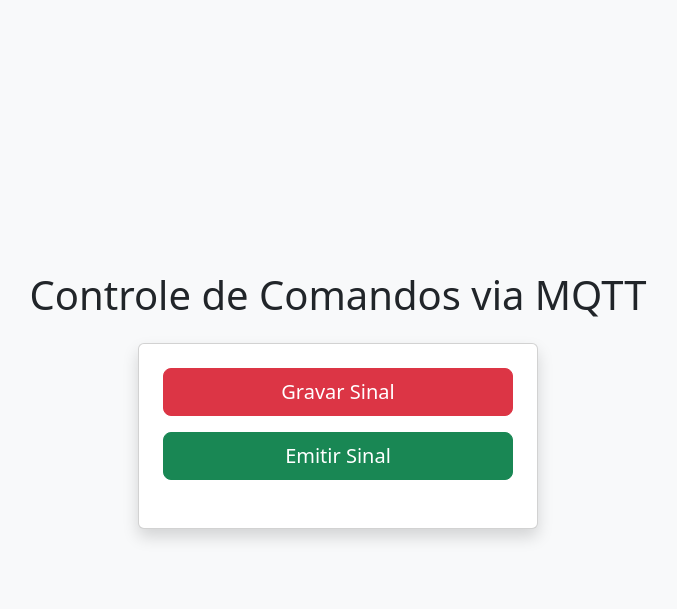
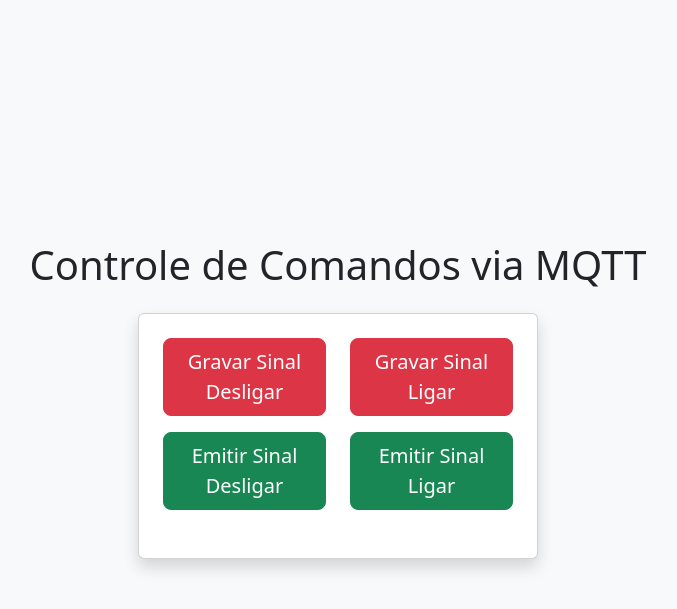
Before and after one commit to HielSaraiva/project-chronoair, a Django app: page / in a window 1280 px wide. Shown: the top 609 px of the page, without its empty margins (302-979 px from the left). Run offline with Django 5.2, Linux system fonts and the light colour scheme; some libraries are stand-ins or nearby versions.

Commit message:
feat: implementando os botões (3 e 4) com o website

```diff
--- a/esp32/esp32_validated_modules/mqtt_subscriber_publisher/django_web/website_test/templates/index.html
+++ b/esp32/esp32_validated_modules/mqtt_subscriber_publisher/django_web/website_test/templates/index.html
@@ -18,16 +18,36 @@
         <div class="card shadow p-4 bg-white rounded" style="max-width: 400px; width: 100%;">
             <form method="post">
                 {% csrf_token %}  <!-- Token para garantir segurança no envio do POST -->
-                <div class="d-grid gap-3">
-                    <!-- Botão para "Gravar Sinal" -->
-                    <button type="submit" class="btn btn-danger btn-lg" name="acao" value="gravar">
-                        Gravar Sinal
-                    </button>
+                <div class="row mb-3">
+                    <!-- Botão para "Gravar Sinal Desligar" -->
+                    <div class="col">
+                        <button type="submit" class="btn btn-danger btn-lg w-100" name="acao" value="gravarOff">
+                            Gravar Sinal Desligar
+                        </button>
+                    </div>
 
-                    <!-- Botão para "Emitir Sinal" -->
-                    <button type="submit" class="btn btn-success btn-lg" name="acao" value="emitir">
-                        Emitir Sinal
-                    </button>
+                    <!-- Botão para "Gravar Sinal Ligar" -->
+                    <div class="col">
+                        <button type="submit" class="btn btn-danger btn-lg w-100" name="acao" value="gravarOn">
+                            Gravar Sinal Ligar
+                        </button>
+                    </div>
+                </div>
+
+                <div class="row">
+                    <!-- Botão para "Emitir Sinal Desligar" -->
+                    <div class="col">
+                        <button type="submit" class="btn btn-success btn-lg w-100" name="acao" value="emitirOff">
+                            Emitir Sinal Desligar
+                        </button>
+                    </div>
+
+                    <!-- Botão para "Emitir Sinal Ligar" -->
+                    <div class="col">
+                        <button type="submit" class="btn btn-success btn-lg w-100" name="acao" value="emitirOn">
+                            Emitir Sinal Ligar
+                        </button>
+                    </div>
                 </div>
             </form>
 
@@ -48,7 +68,7 @@
         </div>
     </div>
 
-    <!-- Inclui o JavaScript do Bootstrap via django-bootstrap5 (necessário para funcionalidades avançadas do Bootstrap, opcional aqui) -->
+    <!-- Inclui o JavaScript do Bootstrap via django-bootstrap5 -->
     {% bootstrap_javascript %}
 </body>
 </html>
--- a/esp32/esp32_validated_modules/mqtt_subscriber_publisher/django_web/website_test/views.py
+++ b/esp32/esp32_validated_modules/mqtt_subscriber_publisher/django_web/website_test/views.py
@@ -6,15 +6,25 @@
     if request.method == "POST":
         acao = request.POST.get("acao")  # Pega o valor do botão clicado
         try:
-            if acao == "gravar":
-                # Publica no tópico "comando/gravar"
-                mqtt_publish("comando", {"acao": "gravar"})
-                return render(request, "index.html", {"mensagem": "Comando 'gravar' enviado com sucesso!"})
+            if acao == "gravarOff":
+                # Publica no tópico "comando/gravarOff"
+                mqtt_publish("comando", {"acao": "gravarOff"})
+                return render(request, "index.html", {"mensagem": "Comando 'gravarOff' enviado com sucesso!"})
 
-            elif acao == "emitir":
-                # Publica no tópico "comando/emitir"
-                mqtt_publish("comando", {"acao": "emitir"})
-                return render(request, "index.html", {"mensagem": "Comando 'emitir' enviado com sucesso!"})
+            elif acao == "emitirOff":
+                # Publica no tópico "comando/emitirOff"
+                mqtt_publish("comando", {"acao": "emitirOff"})
+                return render(request, "index.html", {"mensagem": "Comando 'emitirOff' enviado com sucesso!"})
+
+            elif acao == "gravarOn":
+                # Publica no tópico "comando/gravarOn"
+                mqtt_publish("comando", {"acao": "gravarOn"})
+                return render(request, "index.html", {"mensagem": "Comando 'gravarOn' enviado com sucesso!"})
+
+            elif acao == "emitirOn":
+                # Publica no tópico "comando/emitirOn"
+                mqtt_publish("comando", {"acao": "emitirOn"})
+                return render(request, "index.html", {"mensagem": "Comando 'emitirOn' enviado com sucesso!"})
 
             else:
                 return render(request, "index.html", {"erro": "Ação inválida enviada!"})
```
Also changed, not shown: 1 other file.
